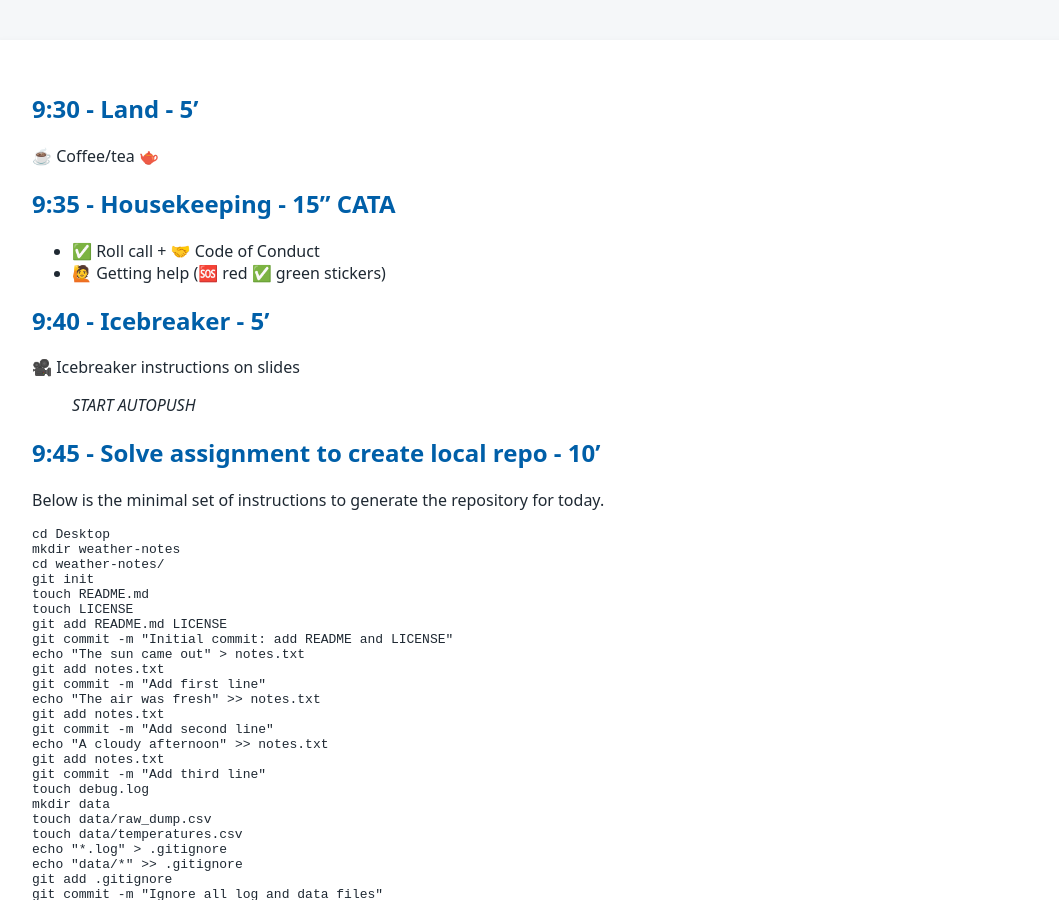
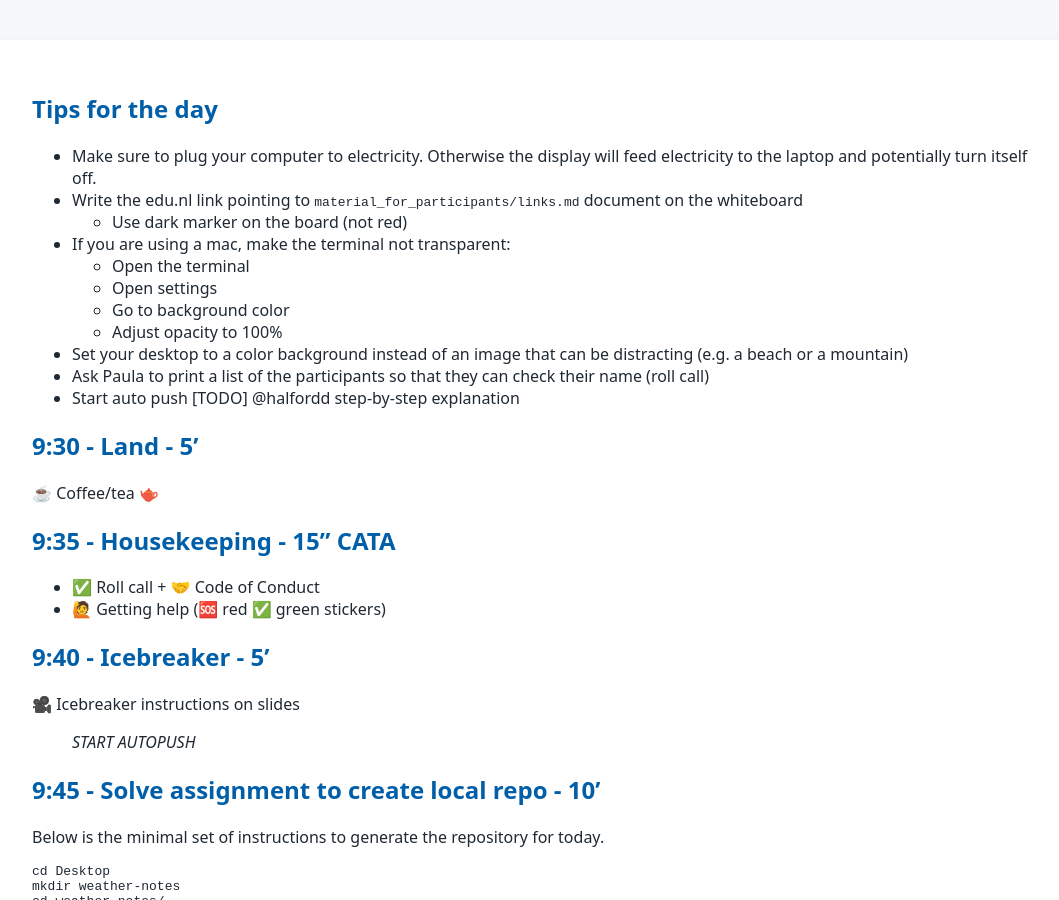
Before and after one commit to tu-delft-library/intermediate_version_control_with_git, a Jekyll site: the page built from material_for_trainers/lesson_plan.md, in a window 1280 px wide and 900 px high. Shown: the whole window, without its empty margins (108-1167 px from the left). Built offline with Jekyll 4.4.1, drawn with Linux system fonts in a browser that asks for light colours; our own code applies the rules of GitHub Pages for plain Markdown files.

Commit message:
Adding tips for the day of the workshop

```diff
--- a/material_for_trainers/lesson_plan.md
+++ b/material_for_trainers/lesson_plan.md
@@ -1,3 +1,15 @@
+## Tips for the day
+- Make sure to plug your computer to electricity. Otherwise the display will feed electricity to the laptop and potentially turn itself off.
+- Write the edu.nl link pointing to `material_for_participants/links.md` document on the whiteboard
+    - Use dark marker on the board (not red)
+- If you are using a mac, make the terminal not transparent:
+    - Open the terminal
+    - Open settings
+    - Go to background color
+    - Adjust opacity to 100%
+- Set your desktop to a color background instead of an image that can be distracting (e.g. a beach or a mountain)
+- Ask Paula to print a list of the participants so that they can check their name (roll call)
+- Start auto push [TODO] @halfordd step-by-step explanation
 
 ## 9:30 - Land - 5'
 ☕ Coffee/tea 🫖
```
